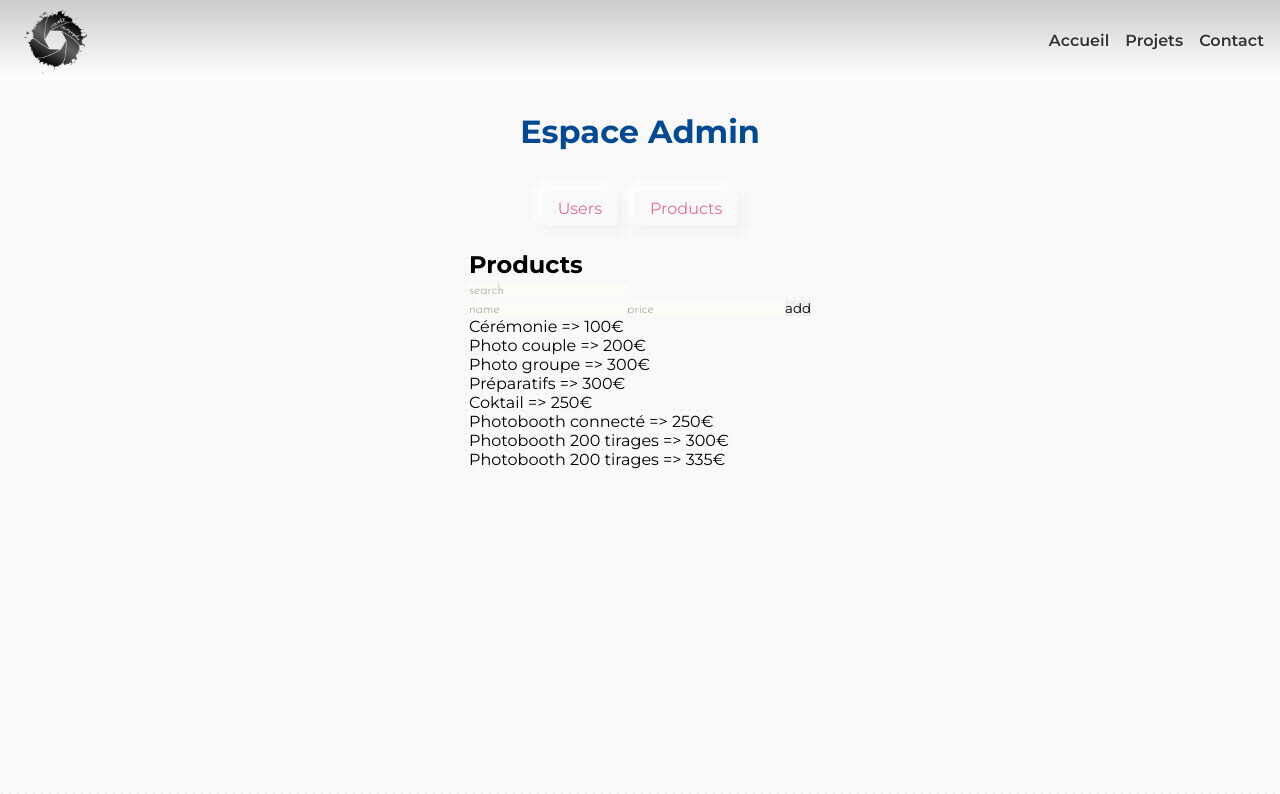
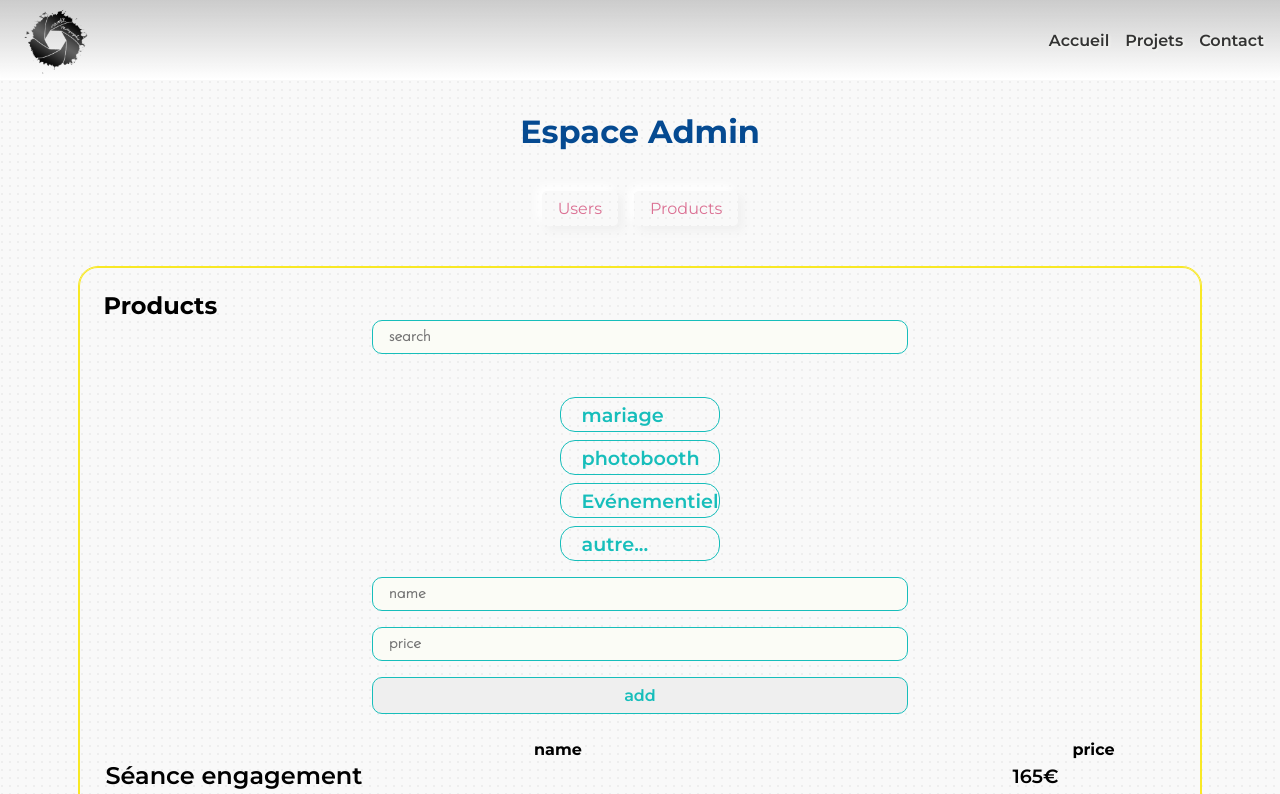
Before and after one commit to Christophe-Desmarres/CRM, a React (Create React App) app in the folder client/: page /admin/produits in a window 1280 px wide. Shown: the top 794 px of the page. Built offline with nearby package versions, Linux system fonts and the light colour scheme; no server answers.

Commit message:
add search bar and add product form

```diff
--- /dev/null
+++ b/client/src/assets/styles/components/_products.scss
@@ -0,0 +1,129 @@
+#products{
+    width: 90%;
+    margin: 1rem auto;
+    padding: 1.5rem;
+    border-radius: 20px;
+    border: 1px solid #f8e825;
+    box-shadow: inset 0 0 0 1px #f8e825;
+    display: flex;
+    flex-direction: column;
+    flex-wrap: wrap;
+    justify-content: space-between;
+
+    input[type="search"]{
+        width: 50%;
+        padding: 0.5rem 1rem;
+        margin: auto;
+        border-radius: 10px;
+        border: 1px solid $selected;
+        font-size: 1rem;
+        font-weight: 600;
+        color: $selected;
+        transition: all 0.3s ease-in-out;
+    }
+
+    .product__form{
+        display: flex;
+        flex-direction: column;
+        align-items: center;
+        margin: 1rem 0;
+
+        input[type="text"]{
+            width: 50%;
+            padding: 0.5rem 1rem;
+            margin: 0.5rem 0;
+            border-radius: 10px;
+            border: 1px solid $selected;
+            font-size: 1rem;
+            font-weight: 600;
+            color: $selected;
+            transition: all 0.3s ease-in-out;
+        }
+
+        label{
+            font-size: 1.2rem;
+            font-weight: 600;
+            color: $selected;
+            margin: 0.5rem 0;
+            display: flex;
+            align-items: center;
+            border: 1px solid $selected;
+            border-radius: 15px;
+            transition: all 0.3s ease-in-out;
+
+            &:hover{
+                cursor: pointer;
+                background-color: $selected;
+                color: $white;
+            }
+
+            input[type="checkbox"]{
+                visibility: hidden;
+            }
+
+            input[type="checkbox"]:checked{
+                background-color: $selected;
+            }
+
+            input[type="checkbox"]:hover{
+                background-color: $selected;
+            }
+
+            input[type="checkbox"]:focus{
+                outline: none;
+            }
+        }
+
+
+        .btn__submitform{
+            width: 50%;
+            padding: 0.5rem 1rem;
+            margin: 0.5rem 0;
+            border-radius: 10px;
+            border: 1px solid $selected;
+            font-size: 1rem;
+            font-weight: 600;
+            color: $selected;
+            transition: all 0.3s ease-in-out;
+
+            &:hover{
+                background-color: $selected;
+                color: $white;
+            }
+        }
+    }
+
+        .product-image{
+            img{
+                width: 100%;
+                height: 100%;
+                object-fit: cover;
+            }
+        }
+        .product-info{
+            padding: 0 1rem;
+            .product-name{
+                font-size: 1.5rem;
+                font-weight: 600;
+                margin-bottom: 0.5rem;
+            }
+            .product-price{
+                font-size: 1.2rem;
+                font-weight: 600;
+                margin-bottom: 0.5rem;
+            }
+            .product-rating{
+                display: flex;
+                align-items: center;
+                .product-rating-star{
+                    color: #f8e825;
+                    margin-right: 0.2rem;
+                }
+                .product-rating-number{
+                    font-size: 1.2rem;
+                    font-weight: 600;
+                }
+            }
+        }
+
+    }
--- a/client/src/assets/styles/index.scss
+++ b/client/src/assets/styles/index.scss
@@ -7,6 +7,7 @@
 // @import './components/_navbar.scss';
 @import './components/_sideBar.scss';
 @import './components/_users.scss';
+@import './components/_products.scss';
 
 // pages style
 @import './pages/_profil.scss';
--- a/client/src/components/Admin/Products.js
+++ b/client/src/components/Admin/Products.js
@@ -2,40 +2,97 @@ import React, {useState} from 'react'
 
 export default function Products() {
 
-  document.title='LE Todo';
+  document.title='Produits';
   // liste de prestation
   const [prestation, setPrestation] = useState([
-    {id: 1, name: 'Cérémonie', price: 100},
-    {id: 2, name: 'Photo couple', price: 200},
-    {id: 3, name: 'Photo groupe', price: 300},
-    {id: 4, name: 'Préparatifs', price: 300},
-    {id: 5, name: 'Coktail', price: 250},
-    {id: 6, name: 'Photobooth connecté', price: 250},
-    {id: 7, name: 'Photobooth 200 tirages', price: 300},
-    {id: 8, name: 'Photobooth 200 tirages', price: 335},
+    {id: 1, name: 'Séance engagement', price: 165, tags:['mariage']},
+    {id: 2, name: 'Préparatifs', price: 220, tags:['mariage']},
+    {id: 3, name: 'Cérémonie', price: 275, tags:['mariage']},
+    {id: 4, name: 'Photo groupe', price: 82, tags:['mariage']},
+    {id: 5, name: 'Photo couple', price: 165, tags:['mariage']},
+    {id: 6, name: 'Coktail', price: 220, tags:['mariage']},
+    {id: 7, name: 'Repas / soirée', price: 275, tags:['mariage']},
+    {id: 8, name: 'Photobooth connecté', price: 250, tags:['mariage', 'photobooth', 'evénementiel']},
+    {id: 9, name: 'Photobooth 200 tirages', price: 300, tags:['mariage', 'photobooth', 'evénementiel']},
+    {id: 10, name: 'Photobooth 200 tirages', price: 335, tags:['mariage', 'photobooth', 'evénementiel']},
+  ]);
 
-  ]);
+  const [search, setSearch] = useState('');
+  const [tags, setTags] = useState(['mariage', 'photobooth', 'Evénementiel', 'autre...']);
+  const [checked, setChecked] = useState([]);
+  const [name, setName] = useState('');
+  const [price, setPrice] = useState('');
+
+  const onSubmit = (e) => {
+    e.preventDefault();
+    const newPrestation = {
+      id: prestation.length + 1,
+      name: name,
+      price: price,
+      tags: checked
+    }
+    setPrestation([...prestation, newPrestation]);
+  }
+
+  const checkboxSetValue = (e) => {
+    console.log(e.target.value);
+    console.log(checked);
+    if (e.target.checked) {
+      setChecked([...checked, e.target.value]);
+    } else {
+      setChecked(checked.filter((tag) => tag !== e.target.value));
+    }
+  }
+
 
 
   return (
-    <div>
+    <div id='products'>
     <h2>Products</h2>
 
-    <input type="text" placeholder="search" />
+    <input type="search" placeholder="search" onChange={(e)=>setSearch(e.target.value)} value={search}/>
     <br />
-    <input type="text" placeholder="name" />
-    <input type="text" placeholder="price" />
-    <button>add</button>
 
-    <ul>
-    {prestation.map((produit) => (
-          <li key={prestation.id}>{produit.name} => {produit.price}€</li>
-        ))}
-    </ul>
-
-
-
+    <form onSubmit={onSubmit} className='product__form'>
+    <div onChange={checkboxSetValue}>
+      {tags.map((tag, index) => (
+            <label key={index}>
+              <input type="checkbox" id={tag} name="type" value={tag} />
+              {tag}
+              <br />
+              </label>
+              ))
+      }
 
     </div>
+
+        <input type="text" placeholder="name" onChange={(e)=>setName(e.target.value)} value={name}/>
+        <input type="text" placeholder="price" onChange={(e)=>setPrice(e.target.value)} value={price}/>
+        <button type='submit' className='btn__submitform'>add</button>
+    </form>
+
+    <table>
+      <thead>
+        <tr>
+          <th className='product-name'>name</th>
+          <th className='product-price'>price</th>
+        </tr>
+      </thead>
+      <tbody>
+        {
+          prestation.filter((produit) => {
+           return produit.name.toLowerCase().includes(search.toLowerCase())
+          }
+          )
+        .map((produit) => (
+          <tr key={produit.id} id={produit.name} className='product-info'>
+            <td className='product-name'>{produit.name}</td>
+            <td className='product-price'>{produit.price}€</td>
+          </tr>
+          ))
+          }
+      </tbody>
+    </table>
+  </div>
   )
 }
--- a/client/src/components/Authentification/Auth.js
+++ b/client/src/components/Authentification/Auth.js
@@ -12,7 +12,7 @@ const AuthPage = () => {
   const [showPassword, setShowPassword] = useState(false);
   const [alertMessage, setAlertMessage] = useState(null);
   const [alertType, setAlertType] = useState('');
-  const [cookies, setCookie] = useCookies(['userId', 'name', 'token']);
+  const [cookie, setCookie] = useCookies(['userId', 'name', 'token']);
 
 
   const resetMessage = () => {
@@ -53,9 +53,11 @@ const AuthPage = () => {
           setCookie("name", `${response.name}`, { path: '/' });
           //setCookie("token", `${response.token}`, { path: '/' });
           setAlertType('success');
-          setAlertMessage([`Connexion réussie, Bienvenue ${response.name}!`]);
+          setAlertMessage([`Connexion réussie,`,` Bienvenue ${response.name}!`]);
           resetMessage();
-          window.location = "/admin";
+          setTimeout(() => {
+            window.location = "/admin";
+          }, 3000);
 
         })
         .catch(err => {
```
